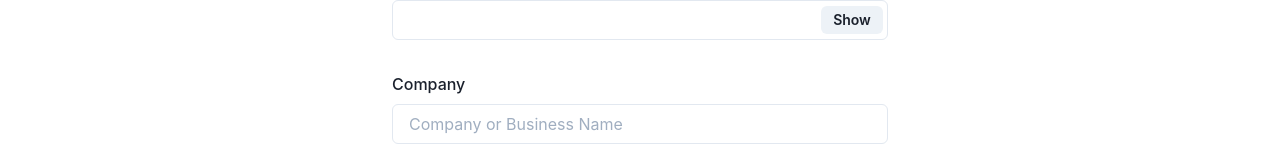
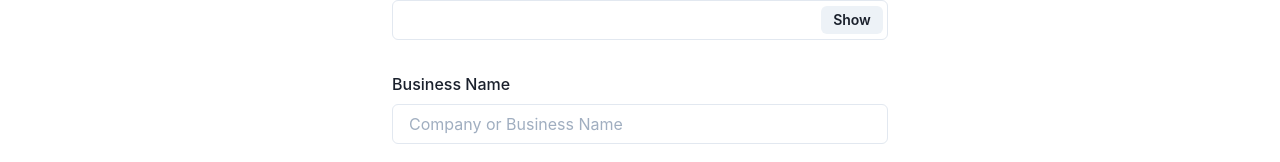
Before and after one commit to QuentinHS/full-stack-app-coder-academy, a React (Vite) app in the folder client/: page /register in a window 1280 px wide. Shown: the part 632-794 px from the top of the page. Built offline with nearby package versions, Linux system fonts and the light colour scheme.

Commit message:
updated formik validation

```diff
--- a/client/src/components/Register.jsx
+++ b/client/src/components/Register.jsx
@@ -3,6 +3,7 @@ import {InputRightElement, InputGroup, Center, Input, Text,FormControl, FormLabe
 import { useFormik } from "formik"
 import validate from "../validation/signupValidation"
 import UserDetailsForm from "./UserDetailsForm";
+import api from "../services/api";
 
 
 
@@ -19,12 +20,12 @@ const Register = () => {
 
     const formik = useFormik({
         initialValues: {
-            firstname: '',
-            lastname: '',
+            firstName: '',
+            lastName: '',
             email: '',
             password: '',
             confirmPassword: '',
-            company: '',
+            businessName: '',
             abn: null
 
         },
@@ -34,12 +35,15 @@ const Register = () => {
             const role = roleTrade ? "trade provider" : "project manager"
             values.role = role
             delete values.confirmPassword
-            try {
-                api.post(values)
-            } catch(error){
-                console.log(error)
-            }
-            resetForm()
+            console.log(values)
+
+            api.post('/register', values)
+            .then ((res) => {
+                console.log(res.data)
+            }).catch((error)=>{
+
+                console.log(error.response)
+            })
 
         },
     })
--- a/client/src/components/UserDetailsForm.jsx
+++ b/client/src/components/UserDetailsForm.jsx
@@ -21,16 +21,16 @@ const UserDetailsForm = ({formik, handleClickTrade, handleClickProjectManager})
                     </FormControl>
 
 
-                    <FormControl isInvalid={(formik.errors.firstname) || (formik.errors.lastname)}>
+                    <FormControl isInvalid={(formik.errors.firstName) || (formik.errors.lastName)}>
                         <HStack spacing='10px'>
                             <FormLabel w={[150, 200, 200]} mr='1rem' htmlFor='firstname'>First Name </FormLabel>
                             <FormLabel w={[150, 200, 200]} htmlFor='lastName'>Last Name </FormLabel>
                         </HStack>
-                        <Input mr='0.5rem' w={[150, 200, 200]} id='firstname'name="firstname" type="text" placeholder='First Name' onChange={formik.handleChange} value={formik.values.firstname} />
-                        <Input w={[150, 200, 200]} id='lastname' name="lastname" type="text" placeholder='Last Name' onChange={formik.handleChange} value={formik.values.lastname}/>
+                        <Input mr='0.5rem' w={[150, 200, 200]} id='firstName'name="firstName" type="text" placeholder='First Name' onChange={formik.handleChange} value={formik.values.firstName} />
+                        <Input w={[150, 200, 200]} id='lastName' name="lastName" type="text" placeholder='Last Name' onChange={formik.handleChange} value={formik.values.lastName}/>
                         <HStack spacing='3rem' >
-                            {formik.errors.firstname ? <FormErrorMessage>{formik.errors.firstname}</FormErrorMessage> : null}
-                            {formik.errors.lastname ? <FormErrorMessage>{formik.errors.lastname}</FormErrorMessage> : null}
+                            {formik.errors.firstName ? <FormErrorMessage>{formik.errors.firstName}</FormErrorMessage> : null}
+                            {formik.errors.lastName ? <FormErrorMessage>{formik.errors.lastName}</FormErrorMessage> : null}
                         </HStack>
                     </FormControl>
 
@@ -69,10 +69,10 @@ const UserDetailsForm = ({formik, handleClickTrade, handleClickProjectManager})
                         {formik.errors.confirmPassword ? <FormErrorMessage>{formik.errors.confirmPassword}</FormErrorMessage> : null}
                     </FormControl>
 
-                    <FormControl isInvalid={formik.errors.company}>
-                        <FormLabel mt='2rem' htmlFor='company'>Company </FormLabel>
-                        <Input id='company' name='company' placeholder='Company or Business Name' onChange={formik.handleChange} value={formik.values.company}/>
-                        {formik.errors.company ? <FormErrorMessage>{formik.errors.company}</FormErrorMessage> : null}
+                    <FormControl isInvalid={formik.errors.businessName}>
+                        <FormLabel mt='2rem' htmlFor='businessName'>Business Name </FormLabel>
+                        <Input id='businessName' name='businessName' placeholder='Company or Business Name' onChange={formik.handleChange} value={formik.values.businessName}/>
+                        {formik.errors.businessName ? <FormErrorMessage>{formik.errors.businessName}</FormErrorMessage> : null}
                     </FormControl>
 
                     <FormControl isInvalid={formik.errors.abn}>
--- a/client/src/validation/signupValidation.js
+++ b/client/src/validation/signupValidation.js
@@ -1,11 +1,11 @@
 const validate = (values) => {
     const errors = {}
-    if (!values.firstname) {
-      errors.firstname = 'Please enter your first name';
+    if (!values.firstName) {
+      errors.firstName = 'Please enter your first name';
     }
 
-    if (!values.lastname) {
-      errors.lastname = 'Please enter your last name';
+    if (!values.lastName) {
+      errors.lastName = 'Please enter your last name';
     }
 
     if (!values.email) {
@@ -27,8 +27,8 @@ const validate = (values) => {
         errors.confirmPassword = 'Passwords do not match'
       }
 
-      if (!values.company) {
-        errors.company = 'Please enter your company/business name ';
+      if (!values.businessName) {
+        errors.businessName = 'Please enter your company/business name ';
       }
 
      if (values.abn && !/^\d+$/i.test(values.abn)){
```
